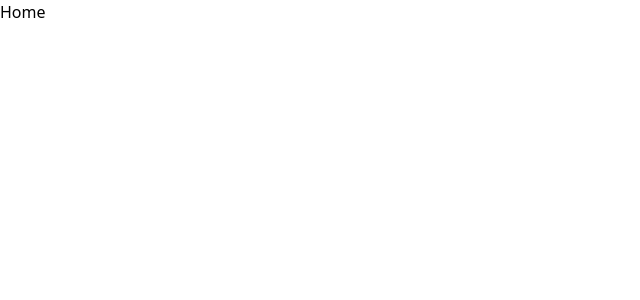
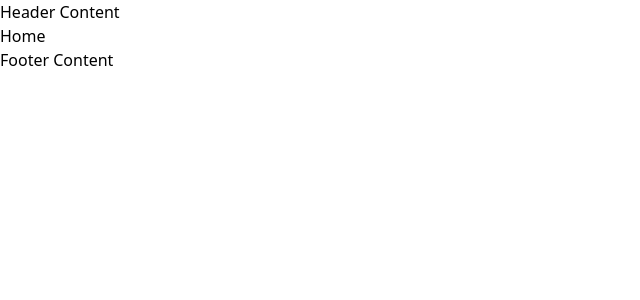
Before and after one commit to ivkovicstefan/SPMUA.WebApp, a Vue app: page / in a window 1280 px wide. Shown: the top 300 px of the page, without its empty margins (0-640 px from the left). Built offline with nearby package versions, Linux system fonts and the light colour scheme.

Commit message:
feat(layout): Add structured public layout and configure pages

```diff
--- /dev/null
+++ b/src/layouts/PublicLayout.vue
@@ -0,0 +1,13 @@
+<script setup lang="ts">
+</script>
+
+<template>
+    <div class="flex flex-col min-h-screen">
+        <header class="bg-black text-white"> Header Content </header>
+        <main class="flex-grow">
+            <RouterView>
+            </RouterView>
+        </main>
+        <footer class="bg-black text-white"> Footer Content </footer>
+    </div>
+</template>
--- a/src/router/index.ts
+++ b/src/router/index.ts
@@ -1,19 +1,27 @@
 import { createRouter, createWebHistory } from 'vue-router'
-import Home from '../views/public/Home.vue'
-import AdminHome from '../views/admin/AdminHome.vue'
+import PublicLayout from '../layouts/PublicLayout.vue'
+import HomeView from '../views/public/HomeView.vue'
+import AdminHomeView from '../views/admin/AdminHomeView.vue'
 
 const router = createRouter({
   history: createWebHistory(import.meta.env.BASE_URL),
   routes: [
     {
       path: '/',
-      name: 'home',
-      component: Home
+      component: PublicLayout,
+      children: [
+        {
+          path: '',
+          name: 'home',
+          component: HomeView
+        }
+
+      ]
     },
     {
       path: '/admin',
       name: 'admin-home',
-      component: AdminHome
+      component: AdminHomeView
     }
   ]
 })
```
Also changed, not shown: src/views/admin/AdminHomeView.vue (renamed from src/views/admin/AdminHome.vue), src/views/public/HomeView.vue (renamed from src/views/public/Home.vue).
